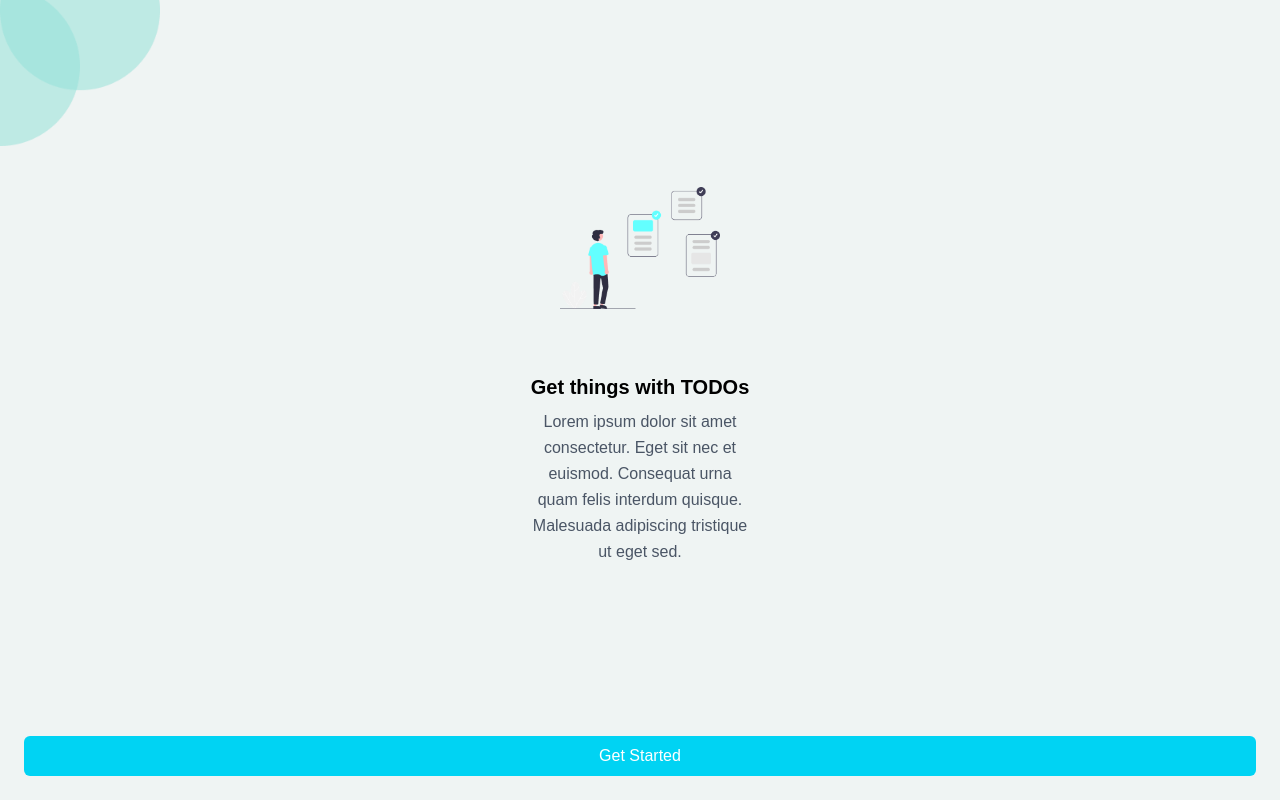
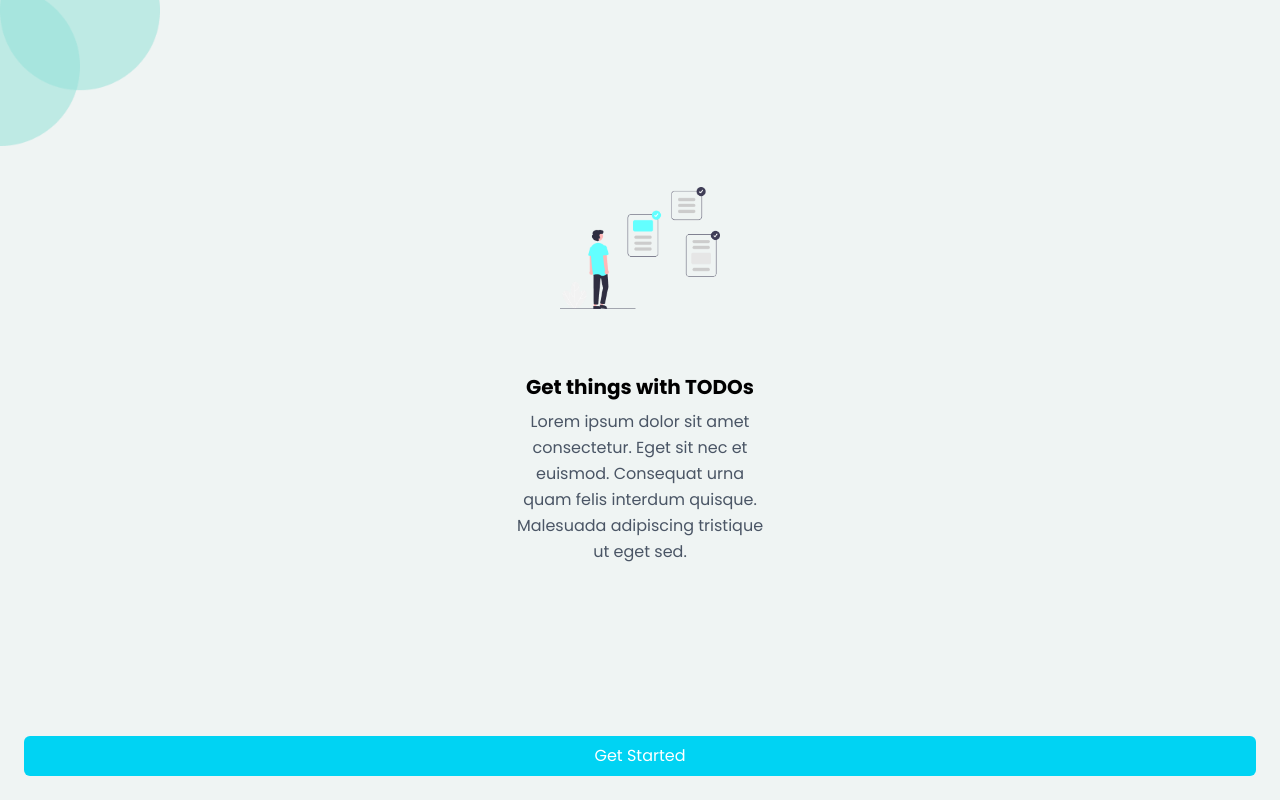
Before and after one commit to devtofunmi/todomobile, a Next.js app: page / in a window 1280 px wide. Built offline with nearby package versions, Linux system fonts and the light colour scheme.

Commit message:
Update globals.css

```diff
--- a/styles/globals.css
+++ b/styles/globals.css
@@ -22,7 +22,7 @@
 body {
   background: var(--background);
   color: var(--foreground);
-  font-family: Arial, Helvetica, sans-serif;
+  font-family: 'Poppins', Arial, Helvetica, sans-serif;
 }
 
 .scrollbar-thin::-webkit-scrollbar {
```
